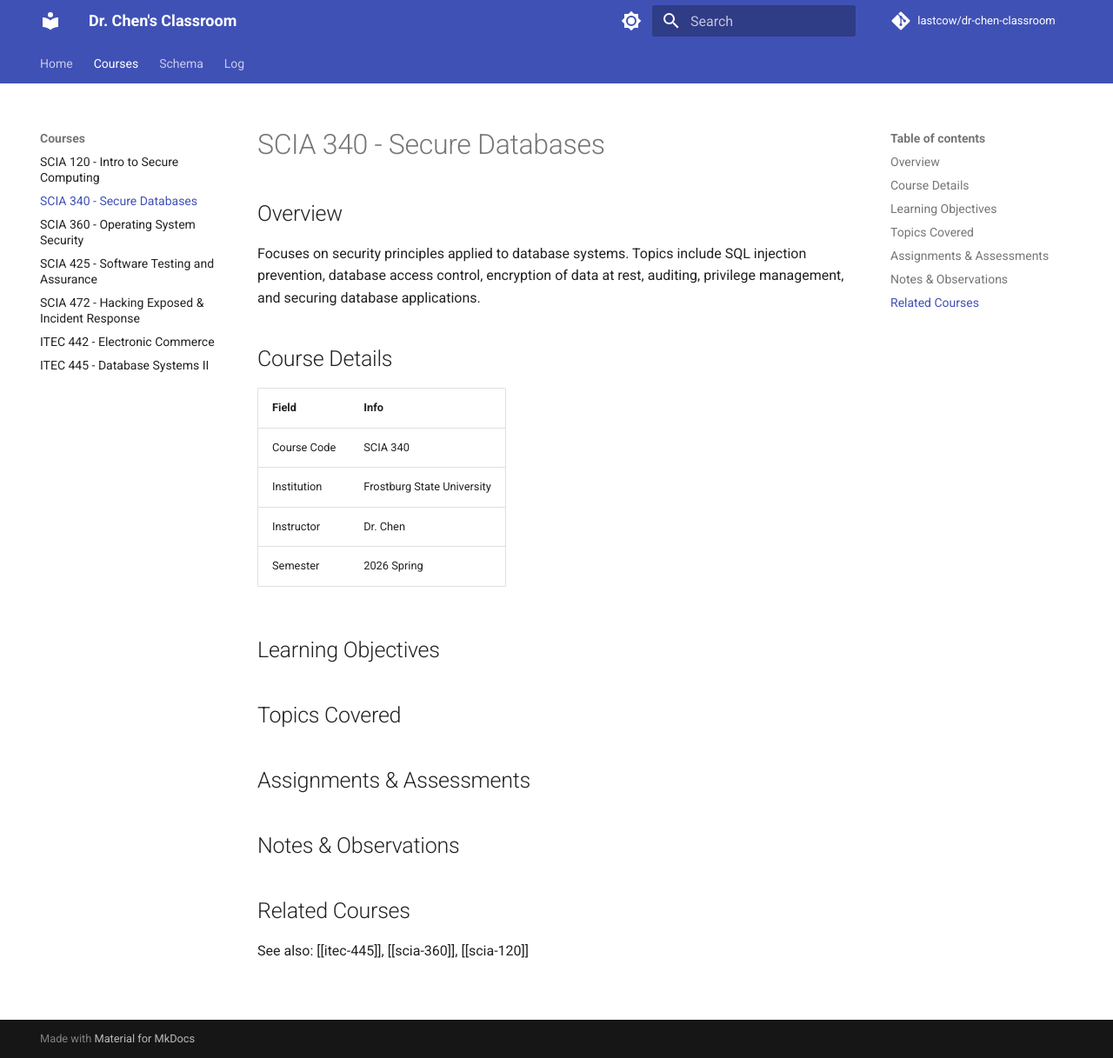
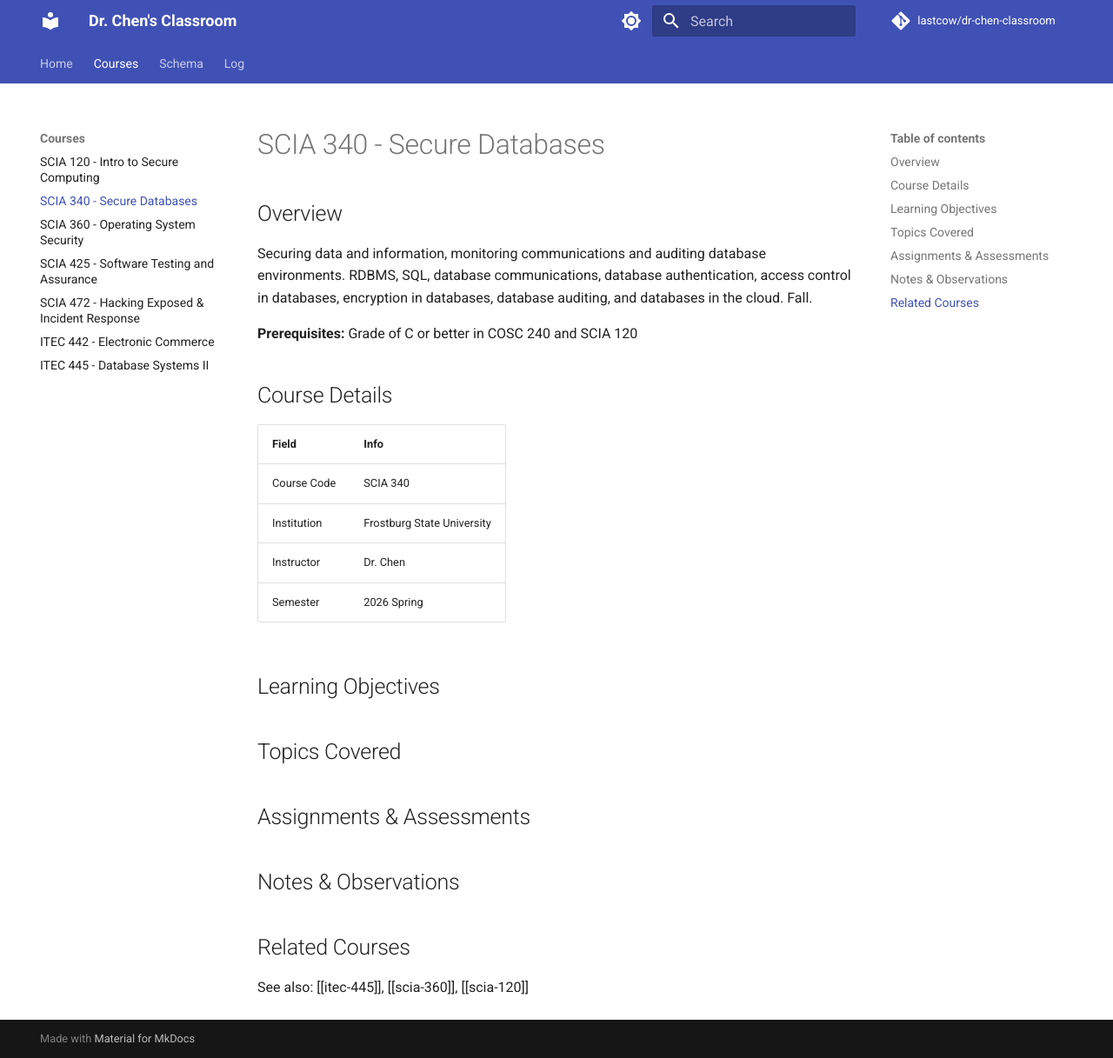
Before and after one commit to lastcow/dr-chen-classroom, an MkDocs documentation site: the page built from docs/entities/scia-340.md, in a window 1280 px wide and 1217 px high. Shown: the whole window at 87% size. Built offline with MkDocs 1.6.1 and Material for MkDocs 9.7.7, drawn with Linux system fonts in a browser that asks for light colours; comment, search, counter and statistics services are not loaded.

Commit message:
SCIA 340: add official course description

```diff
--- a/docs/entities/scia-340.md
+++ b/docs/entities/scia-340.md
@@ -11,7 +11,9 @@ sources: []
 
 ## Overview
 
-Focuses on security principles applied to database systems. Topics include SQL injection prevention, database access control, encryption of data at rest, auditing, privilege management, and securing database applications.
+Securing data and information, monitoring communications and auditing database environments. RDBMS, SQL, database communications, database authentication, access control in databases, encryption in databases, database auditing, and databases in the cloud. Fall.
+
+**Prerequisites:** Grade of C or better in COSC 240 and SCIA 120
 
 ## Course Details
 
```
